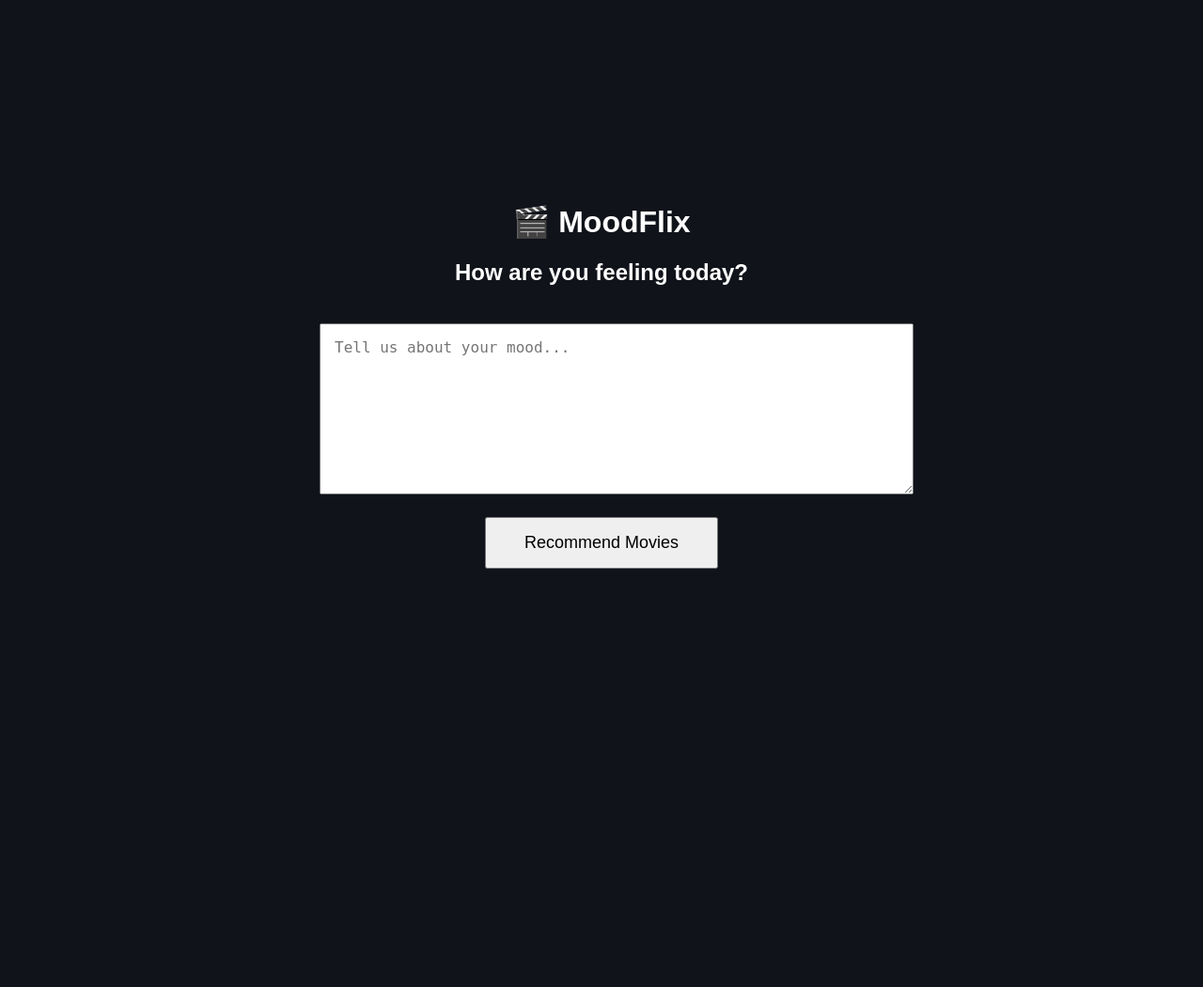
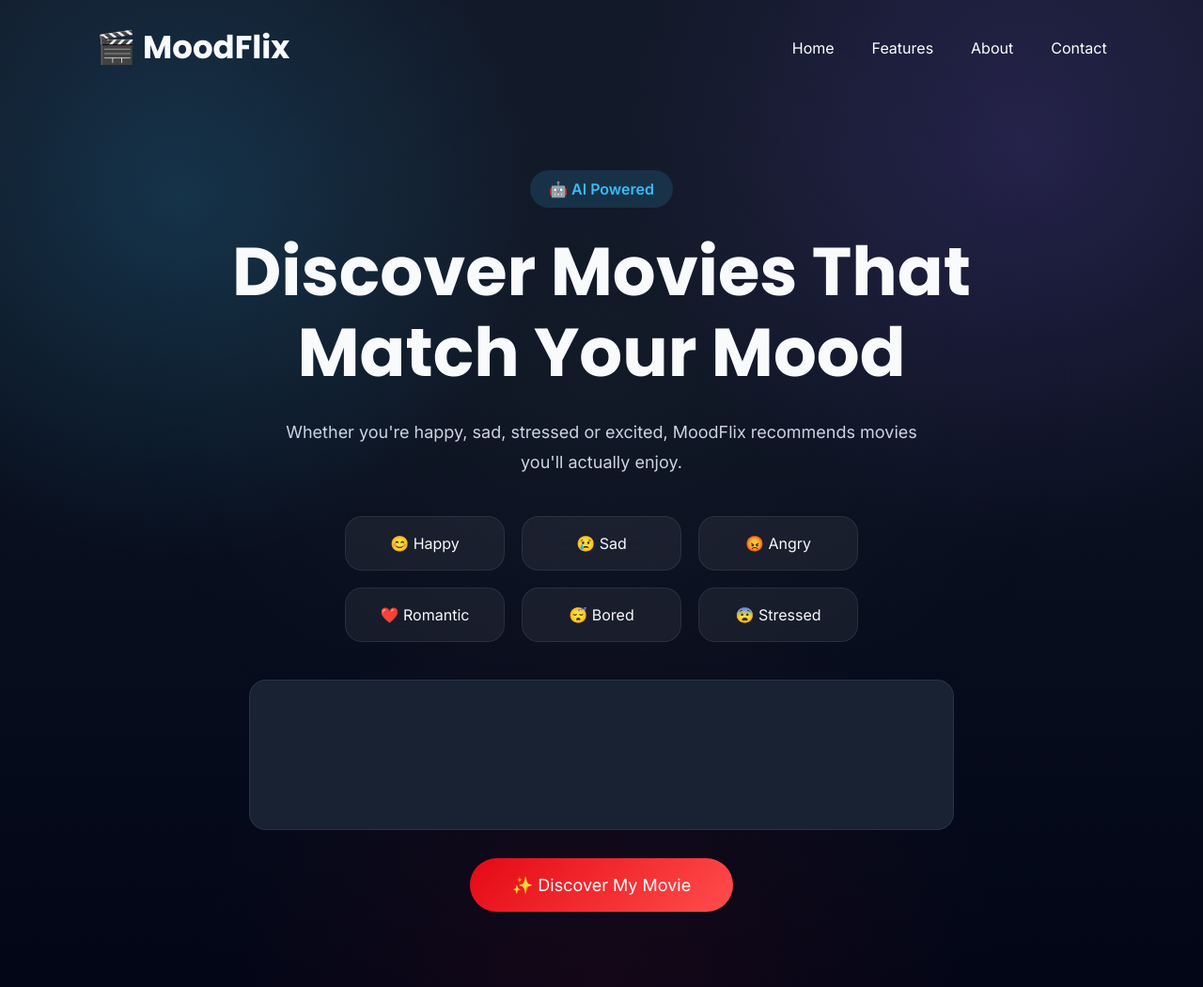
Before and after one commit to SHGshadow/MoodFix, a FastAPI app: page / in a window 1280 px wide. Shown: the whole page at 94% size. Before the commit the page ends 605 px from the top, so only its background shows below. Run offline with FastAPI, Linux system fonts and the light colour scheme.

Commit message:
Create professional landing page hero section

```diff
--- /dev/null
+++ b/app/static/css/hero.css
@@ -0,0 +1,155 @@
+.hero{
+
+    min-height:90vh;
+
+    display:flex;
+
+    flex-direction:column;
+
+    justify-content:center;
+
+    align-items:center;
+
+    text-align:center;
+
+    padding:80px 20px;
+
+}
+
+.hero-content{
+
+    max-width:900px;
+
+}
+
+.badge{
+
+    display:inline-block;
+
+    padding:10px 20px;
+
+    border-radius:30px;
+
+    background:rgba(56,189,248,.15);
+
+    color:var(--accent);
+
+    margin-bottom:25px;
+
+    font-weight:600;
+
+}
+
+.hero h1{
+
+    font-family:'Poppins',sans-serif;
+
+    font-size:72px;
+
+    line-height:1.2;
+
+}
+
+.hero p{
+
+    color:var(--secondary);
+
+    margin:25px auto 40px;
+
+    max-width:700px;
+
+    line-height:1.8;
+
+    font-size:18px;
+
+}
+
+.mood-grid{
+
+    display:grid;
+
+    grid-template-columns:repeat(3,170px);
+
+    gap:18px;
+
+    margin-bottom:40px;
+
+}
+
+.mood-card{
+
+    background:rgba(255,255,255,.06);
+
+    backdrop-filter:blur(18px);
+
+    border:1px solid rgba(255,255,255,.08);
+
+    border-radius:18px;
+
+    padding:18px;
+
+    transition:.35s;
+
+    cursor:pointer;
+
+}
+
+.mood-card:hover{
+
+    transform:translateY(-6px);
+
+    border-color:var(--accent);
+
+    box-shadow:0 10px 30px rgba(56,189,248,.2);
+
+}
+
+textarea{
+
+    width:750px;
+
+    max-width:95%;
+
+    height:160px;
+
+    background:#182233;
+
+    color:white;
+
+    border:1px solid rgba(255,255,255,.08);
+
+    border-radius:18px;
+
+    padding:20px;
+
+    resize:none;
+
+    font-size:16px;
+
+    margin-bottom:30px;
+
+}
+
+button{
+
+    background:linear-gradient(135deg,#E50914,#ff4d4d);
+
+    color:white;
+
+    border-radius:50px;
+
+    padding:18px 45px;
+
+    font-size:18px;
+
+    transition:.35s;
+
+}
+
+button:hover{
+
+    transform:translateY(-4px);
+
+    box-shadow:0 15px 35px rgba(229,9,20,.35);
+
+}
--- /dev/null
+++ b/app/static/css/navbar.css
@@ -0,0 +1,69 @@
+nav{
+
+    display:flex;
+
+    justify-content:space-between;
+
+    align-items:center;
+
+    padding:25px 8%;
+
+}
+
+.logo{
+
+    font-size:34px;
+
+    font-weight:700;
+
+    font-family:'Poppins';
+
+}
+
+.nav-links{
+
+    display:flex;
+
+    gap:40px;
+
+}
+
+.nav-links a{
+
+    position:relative;
+
+    transition:.3s;
+
+}
+
+.nav-links a:hover{
+
+    color:var(--accent);
+
+}
+
+.nav-links a::after{
+
+    content:"";
+
+    position:absolute;
+
+    left:0;
+
+    bottom:-6px;
+
+    width:0;
+
+    height:2px;
+
+    background:var(--accent);
+
+    transition:.3s;
+
+}
+
+.nav-links a:hover::after{
+
+    width:100%;
+
+}
--- /dev/null
+++ b/app/static/css/responsive.css
@@ -0,0 +1,47 @@
+@media(max-width:900px){
+
+.hero h1{
+
+    font-size:48px;
+
+}
+
+.mood-grid{
+
+    grid-template-columns:repeat(2,160px);
+
+}
+
+}
+
+@media(max-width:650px){
+
+nav{
+
+    flex-direction:column;
+
+    gap:25px;
+
+}
+
+.hero h1{
+
+    font-size:38px;
+
+}
+
+.mood-grid{
+
+    grid-template-columns:1fr;
+
+    width:90%;
+
+}
+
+.mood-card{
+
+    width:100%;
+
+}
+
+}
--- a/app/static/css/style.css
+++ b/app/static/css/style.css
@@ -1,29 +1,88 @@
-body{
-    font-family: Arial, sans-serif;
-    background:#10131a;
-    color:white;
-    display:flex;
-    justify-content:center;
-    align-items:center;
-    height:100vh;
+*{
+
     margin:0;
+
+    padding:0;
+
+    box-sizing:border-box;
+
 }
 
-.container{
-    width:600px;
-    text-align:center;
+html{
+
+    scroll-behavior:smooth;
+
+}
+
+body{
+
+    background:
+        radial-gradient(circle at 15% 20%, rgba(56,189,248,.18), transparent 28%),
+        radial-gradient(circle at 85% 15%, rgba(139,92,246,.18), transparent 30%),
+        radial-gradient(circle at 50% 100%, rgba(229,9,20,.08), transparent 35%),
+        linear-gradient(
+            180deg,
+            #111827 0%,
+            #0B1220 40%,
+            #020617 100%
+        );
+
+    color:var(--text);
+
+    font-family:'Inter',sans-serif;
+
+    min-height:100vh;
+
+    overflow-x:hidden;
+
+}
+
+a{
+
+    text-decoration:none;
+
+    color:white;
+
+}
+
+button{
+
+    border:none;
+
+    cursor:pointer;
+
+    font-family:'Inter',sans-serif;
+
 }
 
 textarea{
-    width:100%;
-    height:150px;
-    margin:20px 0;
-    padding:15px;
-    font-size:16px;
+
+    font-family:'Inter',sans-serif;
+
 }
 
-button{
-    padding:15px 40px;
-    font-size:18px;
-    cursor:pointer;
+::selection{
+
+    background:var(--accent);
+
 }
+
+body::before{
+
+    content:"";
+
+    position:fixed;
+
+    inset:0;
+
+    background:
+
+        radial-gradient(circle,
+            rgba(255,255,255,.03),
+            transparent 70%);
+
+    pointer-events:none;
+
+    z-index:-1;
+
+}
--- /dev/null
+++ b/app/static/css/variables.css
@@ -0,0 +1,21 @@
+:root{
+
+    --background:#020617;
+
+    --surface:#0F172A;
+
+    --card:rgba(30,41,59,.65);
+
+    --primary:#E50914;
+
+    --accent:#38BDF8;
+
+    --accent2:#8B5CF6;
+
+    --text:#F8FAFC;
+
+    --secondary:#CBD5E1;
+
+    --radius:18px;
+
+}
--- /dev/null
+++ b/app/templates/base.html
@@ -0,0 +1,50 @@
+<!DOCTYPE html>
+<html lang="en">
+
+<head>
+
+    <meta charset="UTF-8">
+
+    <meta name="viewport"
+          content="width=device-width, initial-scale=1.0">
+
+    <title>{% block title %}MoodFlix{% endblock %}</title>
+
+    <!-- Google Fonts -->
+
+    <link rel="preconnect" href="https://fonts.googleapis.com">
+
+    <link rel="preconnect"
+          href="https://fonts.gstatic.com"
+          crossorigin>
+
+    <link href="https://fonts.googleapis.com/css2?family=Inter:wght@300;400;500;600&family=Poppins:wght@600;700&display=swap"
+          rel="stylesheet">
+
+    <link rel="stylesheet"
+          href="/static/css/variables.css">
+
+    <link rel="stylesheet"
+          href="/static/css/style.css">
+
+    <link rel="stylesheet"
+          href="/static/css/navbar.css">
+
+    <link rel="stylesheet"
+          href="/static/css/hero.css">
+
+    <link rel="stylesheet"
+          href="/static/css/responsive.css">
+
+</head>
+
+<body>
+
+    {% block content %}
+    {% endblock %}
+
+    <script src="/static/js/main.js"></script>
+
+</body>
+
+</html>
--- a/app/templates/index.html
+++ b/app/templates/index.html
@@ -1,32 +1,74 @@
-<!DOCTYPE html>
-<html lang="en">
-<head>
+{% extends "base.html" %}
 
-    <meta charset="UTF-8">
+{% block title %}
+MoodFlix
+{% endblock %}
 
-    <title>MoodFlix</title>
+{% block content %}
+<nav>
 
-    <link rel="stylesheet" href="/static/css/style.css">
+    <div class="logo">
+        🎬 MoodFlix
+    </div>
 
-</head>
+    <div class="nav-links">
 
-<body>
-
-    <div class="container">
-
-        <h1>🎬 MoodFlix</h1>
-
-        <h2>How are you feeling today?</h2>
-
-        <textarea
-            placeholder="Tell us about your mood..."
-        ></textarea>
-
-        <button>
-            Recommend Movies
-        </button>
+        <a href="#">Home</a>
+        <a href="#">Features</a>
+        <a href="#">About</a>
+        <a href="#">Contact</a>
 
     </div>
 
-</body>
-</html>
+</nav>
+
+
+<section class="hero">
+
+    <div class="hero-content">
+
+        <span class="badge">
+            🤖 AI Powered
+        </span>
+
+        <h1>
+
+            Discover Movies
+            That Match
+            Your Mood
+
+        </h1>
+
+        <p>
+
+            Whether you're happy, sad, stressed or excited,
+            MoodFlix recommends movies you'll actually enjoy.
+
+        </p>
+
+    </div>
+
+    <div class="mood-grid">
+
+        <div class="mood-card">😊 Happy</div>
+        <div class="mood-card">😢 Sad</div>
+        <div class="mood-card">😡 Angry</div>
+        <div class="mood-card">❤️ Romantic</div>
+        <div class="mood-card">😴 Bored</div>
+        <div class="mood-card">😨 Stressed</div>
+
+    </div>
+
+    <textarea
+        placeholder="Describe how you're feeling today...">
+    </textarea>
+
+    <button>
+
+        ✨ Discover My Movie
+
+    </button>
+
+</section>
+
+{% endblock %}
```
Also changed, not shown: app/static/css/cards.css (added), app/static/css/footer.css (added), app/static/js/animations.js (added), app/static/js/api.js (added), app/static/js/main.js (added), app/templates/components/footer.html (added), app/templates/components/navbar.html (added), app/templates/recommendations.html (added).
